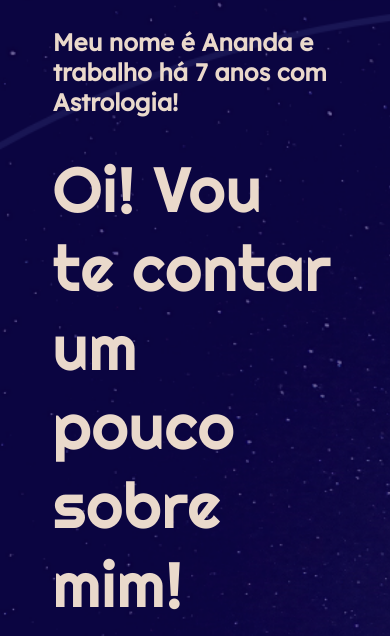
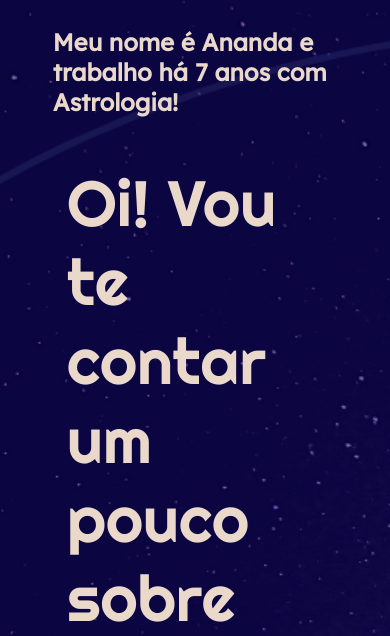
Before and after one commit to AnandaXu/landingpageastralaria, a plain HTML site: page about.html in a window 390 px wide. Shown: the part 177-813 px from the top of the page. Drawn offline with Linux system fonts and the light colour scheme.

Commit message:
Update style.css

```diff
--- a/style.css
+++ b/style.css
@@ -146,6 +146,15 @@ body{
         padding: 5%;
     }
 
+    .conteudo-principal-titulo{
+        flex-direction: column-reverse;
+        padding: 5%;
+    }
+
+    .conteudo-principal-subtitulo{
+        flex-direction: row;
+    }
+
     .conteudo-principal-escrito{
         flex-direction: column-reverse;
         padding: 5%;
```
